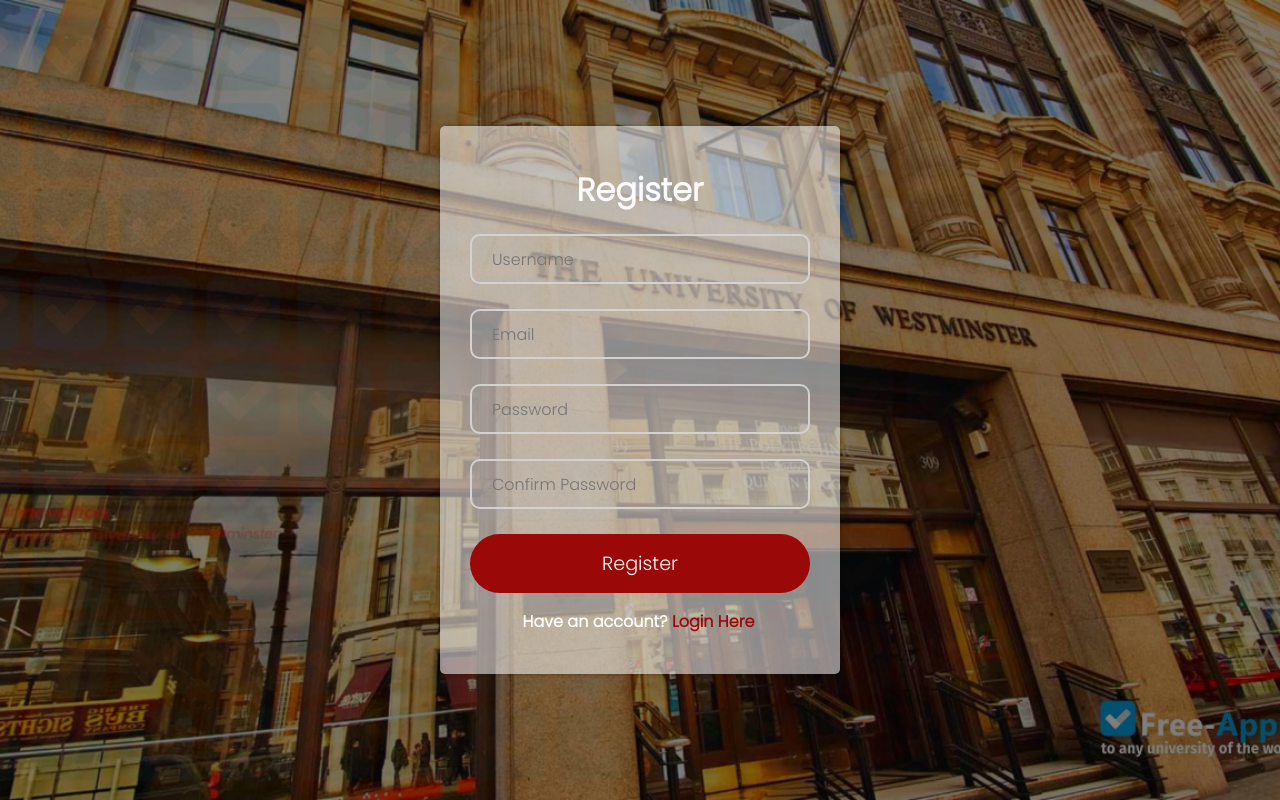
After one commit to Kushan-Dias/Project-UCIA, a PHP site: page /register.html in a window 1280 px wide. The commit adds this page. Run offline with PHP 8.4, Linux system fonts and the light colour scheme.

Commit message:
Front end updated

```diff
--- a/login.css
+++ b/login.css
@@ -18,13 +18,13 @@
 .container{
     width: 400px;
     min-height: 400px;
-    background: rgba(255, 255, 255, 0.712);
+    background: rgba(252, 252, 252, 0.541);
     border-radius: 5px;
     box-shadow: 0 0 5px rgba(0,0,0,0.3);
     padding: 40px 30px;
 }
 .container .login-text{
-    color: black;
+    color: rgb(252, 250, 250);
     font-weight: 500;
     font-size: 1.1rem;
     text-align: center;
@@ -40,7 +40,7 @@
 .container .login-email .input-group input{
     width: 100%;
     height: 100%;
-    border: 2px solid #e7e7e7;
+    border: 2px solid rgb(212, 209, 209);
     padding: 15px 20px;
     font-size: 1rem;
     border-radius: 10px;
@@ -49,7 +49,7 @@
     transition: .3s;
 }
 .container .login-email .input-group input:focus{
-    border-color: #a29bfe;;
+    border-color: red;;
 }
 .container .login-email .input-group .btn{
     display: block;
@@ -57,7 +57,7 @@
     padding: 15px 20px;
     text-align: center;
     border: none;
-    background: #a29bfe;
+    background: rgb(155, 8, 8);
     outline: none;
     border-radius: 30px;
     font-size: 1.2rem;
@@ -67,15 +67,15 @@
 }
 .container .login-email .input-group .btn:hover{
     transform: translateY(-4px);
-    background: #6c5ce7;
+    background: red;
 }
 .login-register-text{
-    color: #111;
+    color: rgb(255, 255, 255);
     font-weight: 600;
 }
 .login-register-text a{
     text-decoration: none;
-    color: #6c5ce7;
+    color: rgb(155, 8, 8);
     /* font-weight: 600; */
 }
 
--- a/login.html
+++ b/login.html
@@ -10,16 +10,17 @@
 <body>
     <div class="container">
         <form action="" class="login-email">
-            <p class="login-text">Login with email</p>
+            <p class="login-text" style="font-size:2rem; font-weight:800">Login</p>
             <div class="input-group">
                 <input type="email" name="" id="" placeholder="Email" required>
             </div>
             <div class="input-group">
-                <input type="password" name="" id="" placeholder="password" required>
+                <input type="password" name="" id="" placeholder="Password" required>
             </div>
             <div class="input-group">
                 <button class="btn">Login</button>
             </div>
+            <p class="login-register-text">&nbsp&nbsp&nbsp&nbsp Don't have an account? <a href="register.php">Register Here</a></p>
         </form>
     </div>
 </body>
--- a/login.php
+++ b/login.php
@@ -38,17 +38,17 @@
 <body>
     <div class="container">
         <form action="" method="POST" class="login-email">
-            <p class="login-text" style="font-size:2rem; font-weight:800">Login</p>
+            <p class="login-text" sstyle="font-size:2rem; font-weight:800">Login</p>
             <div class="input-group">
                 <input type="email" name="email" id="" placeholder="Email" required>
             </div>
             <div class="input-group">
-                <input type="password" name="password" id="" placeholder="password" required>
+                <input type="password" name="password" id="" placeholder="Password" required>
             </div>
             <div class="input-group">
                 <button name="submit" class="btn">Login</button>
             </div>
-            <p class="login-register-text">Don't have an account <a href="register.php">Register Here</a></p>
+            <p class="login-register-text">&nbsp&nbsp&nbsp&nbsp Don't have an account? <a href="register.php">Register Here</a></p>
         </form>
     </div>
 </body>
--- /dev/null
+++ b/register.html
@@ -0,0 +1,33 @@
+<!DOCTYPE html>
+<html lang="en">
+<head>
+    <meta charset="UTF-8">
+    <meta http-equiv="X-UA-Compatible" content="IE=edge">
+    <meta name="viewport" content="width=device-width, initial-scale=1.0">
+    <title>Register</title>
+    <link rel="stylesheet" href="login.css">
+</head>
+<body>
+    <div class="container">
+        <form action="" method="POST" class="login-email">
+            <p class="login-text" style="font-size:2rem; font-weight:800">Register</p>
+            <div class="input-group">
+                <input type="text" name="username" id="" placeholder="Username"  required>
+            </div>
+            <div class="input-group">
+                <input type="email" name="email" id="" placeholder="Email"  required>
+            </div>
+            <div class="input-group">
+                <input type="password" name="password" id="" placeholder="Password"  required>
+            </div>
+            <div class="input-group">
+                <input type="password" name="cpassword" id="" placeholder="Confirm Password"  required>
+            </div>
+            <div class="input-group">
+                <button name="submit" class="btn">Register</button>
+            </div>
+            <p class="login-register-text"> &nbsp&nbsp&nbsp&nbsp&nbsp&nbsp&nbsp&nbsp&nbsp&nbsp&nbsp&nbspHave an account? <a href="login.php">Login Here</a></p>
+        </form>
+    </div>
+</body>
+</html>
--- a/register.php
+++ b/register.php
@@ -50,15 +50,15 @@
                 <input type="email" name="email" id="" placeholder="Email"  required>
             </div>
             <div class="input-group">
-                <input type="password" name="password" id="" placeholder="password"  required>
+                <input type="password" name="password" id="" placeholder="Password"  required>
             </div>
             <div class="input-group">
-                <input type="password" name="cpassword" id="" placeholder="confirm password"  required>
+                <input type="password" name="cpassword" id="" placeholder="Confirm Password"  required>
             </div>
             <div class="input-group">
                 <button name="submit" class="btn">Register</button>
             </div>
-            <p class="login-register-text">Have an account <a href="login.php">Login Here</a></p>
+            <p class="login-register-text"> &nbsp&nbsp&nbsp&nbsp&nbsp&nbsp&nbsp&nbsp&nbsp&nbsp&nbsp&nbspHave an account? <a href="login.php">Login Here</a></p>
         </form>
     </div>
 </body>
```
Also changed, not shown: bg.jpg.
